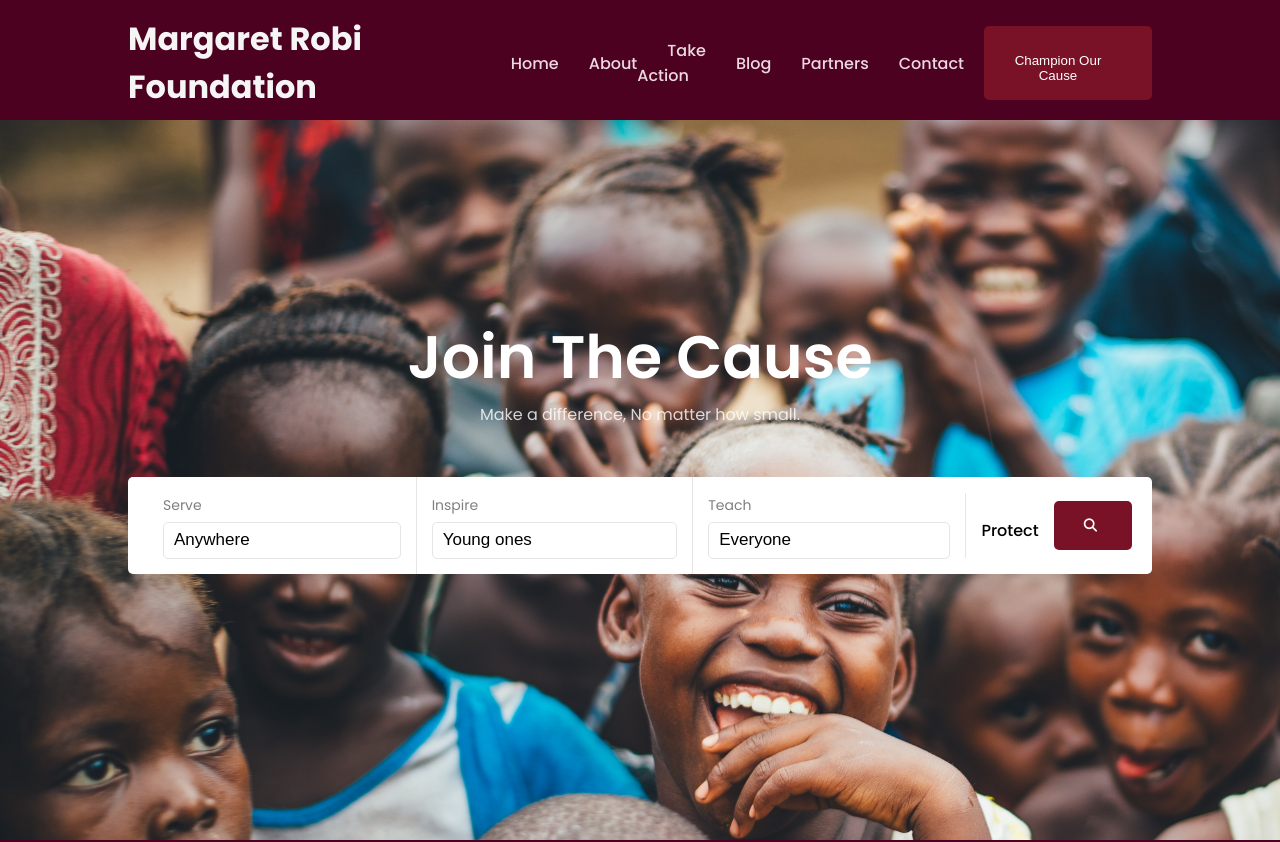
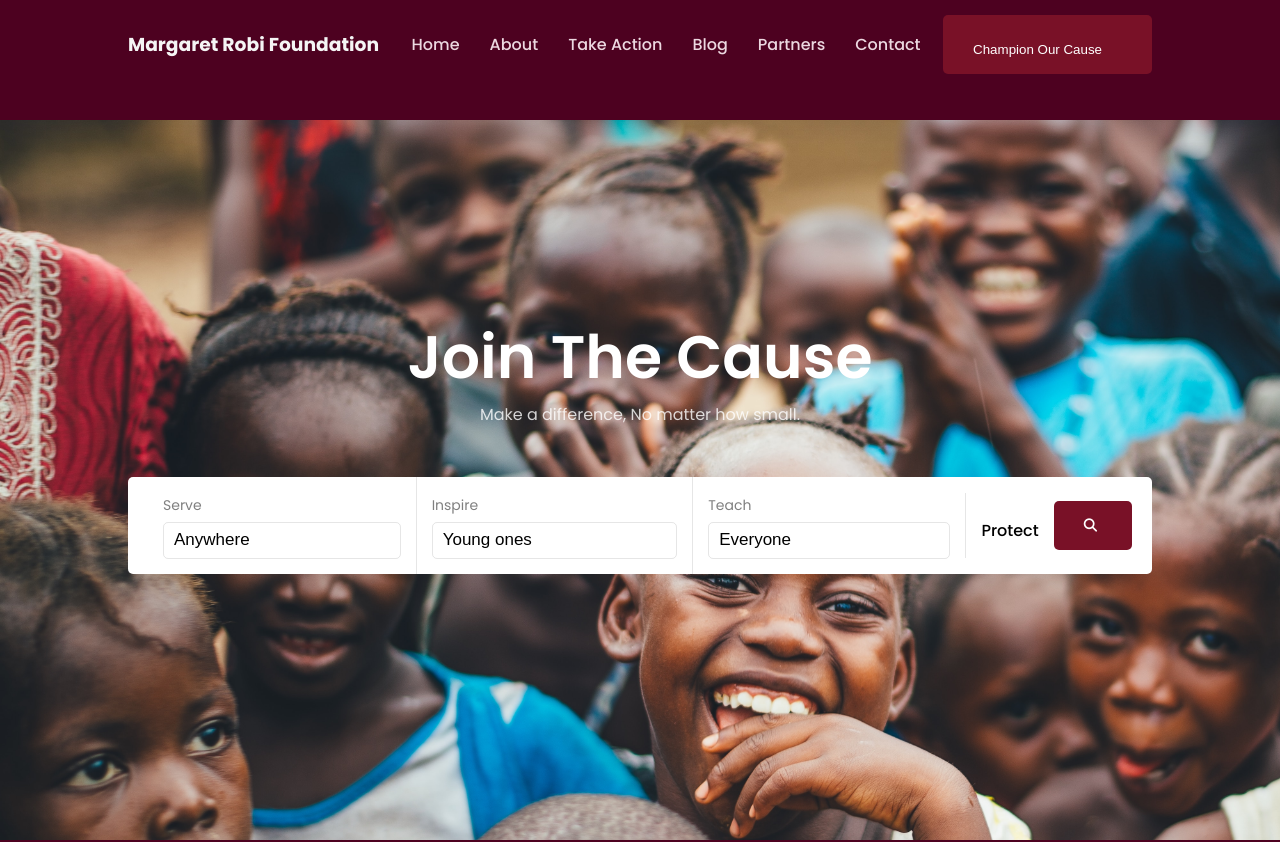
Before and after one commit to boyani-Otieno/gati-foundation, a React (Create React App) app: page / in a window 1280 px wide. Shown: the top 842 px of the page. Built offline with nearby package versions, Linux system fonts and the light colour scheme.

Commit message:
minor edits

```diff
--- a/src/components/common/header/Header.jsx
+++ b/src/components/common/header/Header.jsx
@@ -12,7 +12,7 @@ const Header = () => {
       <header>
         <div className='container flex'>
           <div className='logo'>
-            <h1>Margaret Robi Foundation</h1>
+            <h3>Margaret Robi Foundation</h3>
           </div>
           <div className='nav'>
             <ul className={navList ? "small" : "flex"}>
--- a/src/components/common/header/header.css
+++ b/src/components/common/header/header.css
@@ -18,7 +18,7 @@ header a {
 header a:hover {
   color: #ecd8e0;
 }
-.logo h1{
+.logo h3{
   color: whitesmoke;
 }
 header span {
@@ -59,7 +59,7 @@ header .toggle {
     top: 10vh;
     left: 0;
     width: 100%;
-    background-color: #ecd8e0;
+    background-color: maroon;
     padding: 20px;
   }
   header li a {
```
